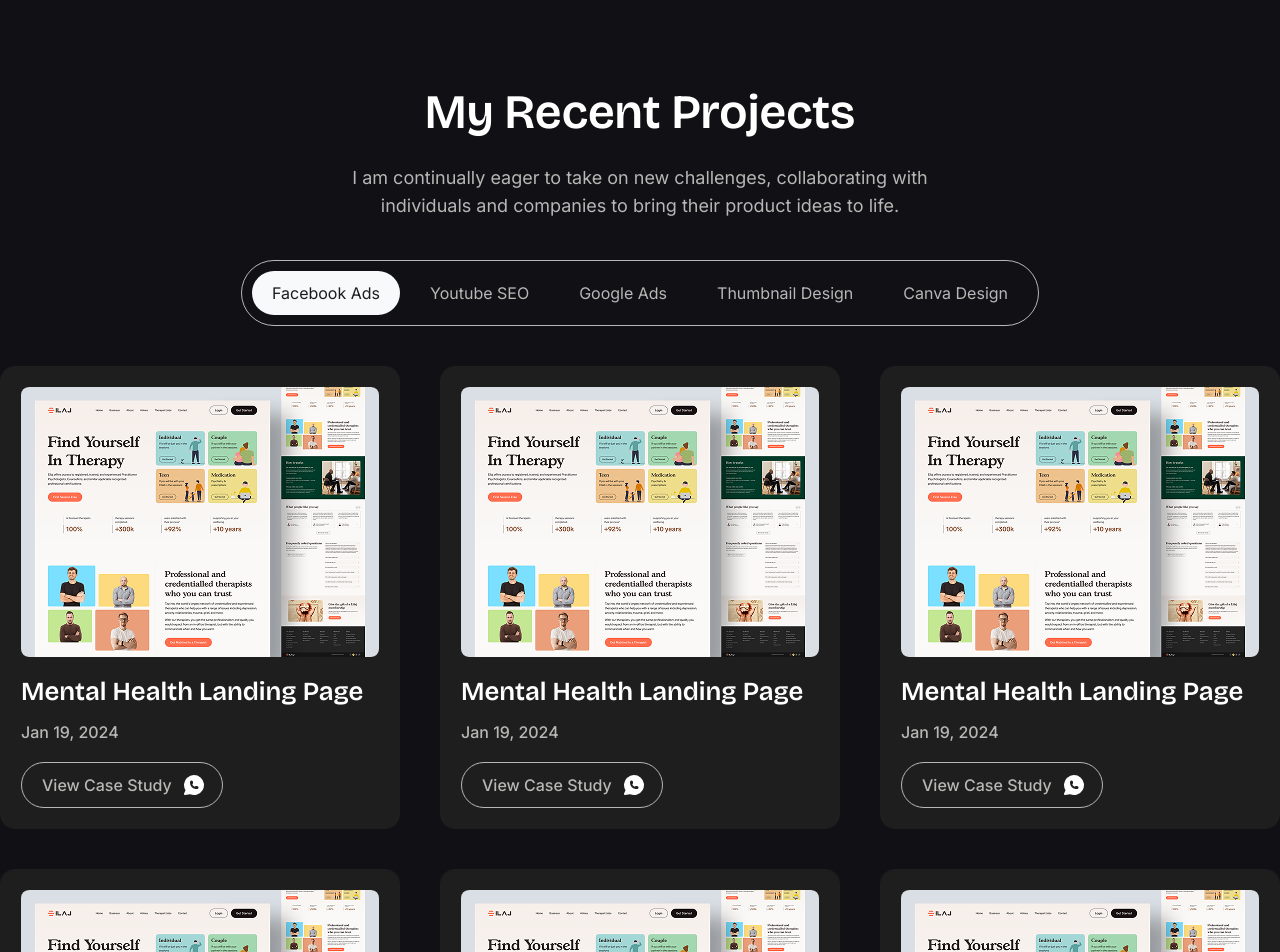
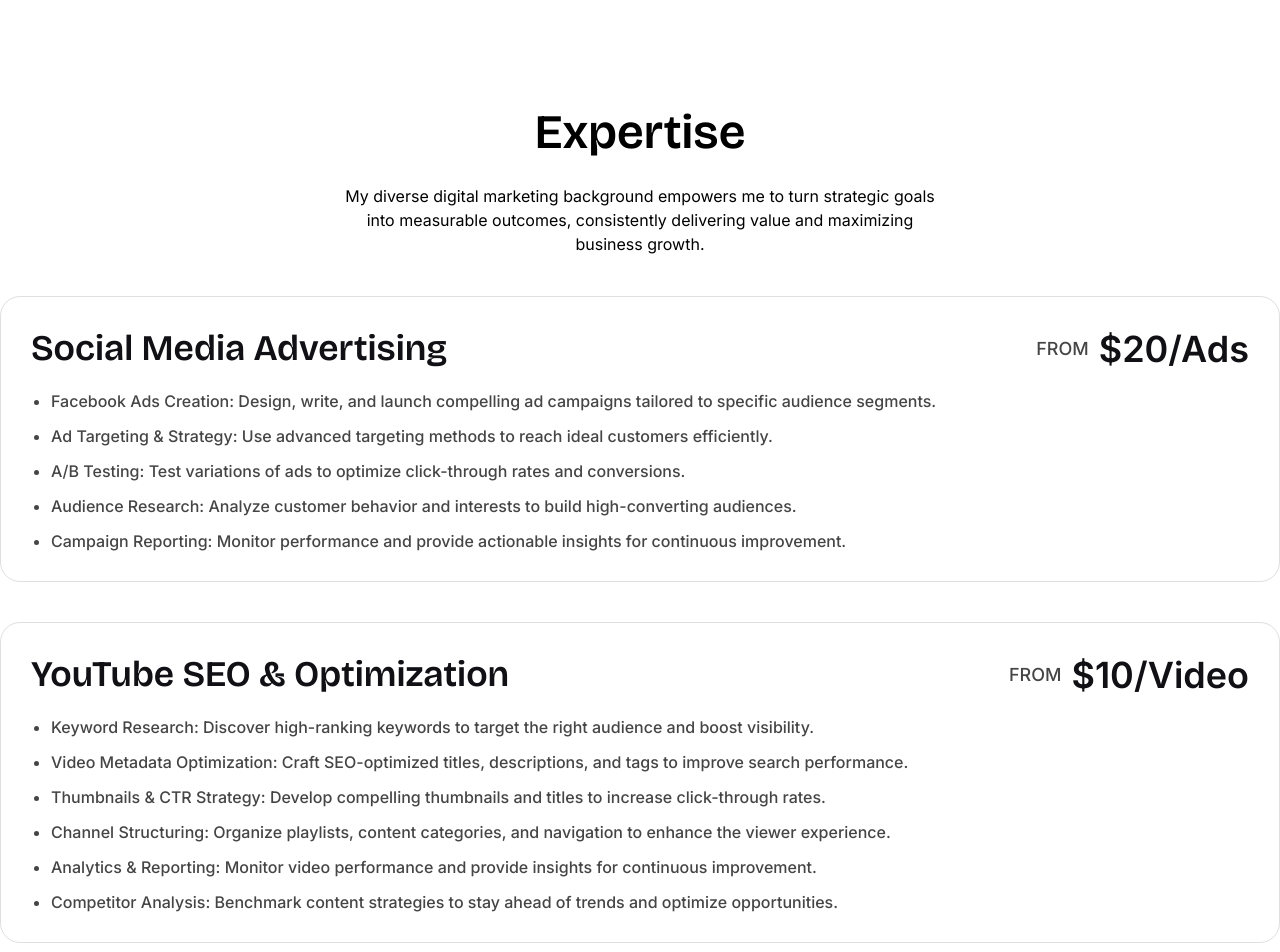
Before and after one commit to itsdevelopershakil/freelancer-mahim, a Next.js app: page / in a window 1280 px wide. Shown: the top 952 px of the page. Built offline with nearby package versions, Linux system fonts and the light colour scheme.

Commit message:
expertise section done

```diff
--- a/src/app/page.tsx
+++ b/src/app/page.tsx
@@ -1,3 +1,4 @@
+import Expertise from "@/components/Expertise";
 import Gallery from "@/components/Gallery";
 import Footer from "@/components/partials/Footer";
 import Portfolio from "@/components/Portfolio";
@@ -6,6 +7,20 @@ import TestimonialCard from "@/components/TestimonialCard";
 export default function Home() {
   return (
     <>
+      <section className="py-20 sm:py-[100px]">
+        <div className="max-width">
+          <h1 className="font-semibold text-2xl sm:text-3xl lg:text-5xl leading-[64px] text-center">
+            Expertise
+          </h1>
+          <p className="leading-6 mt-5 mb-10 text-center">
+            My diverse digital marketing background empowers me to turn
+            strategic goals <br className="hidden md:block" /> into measurable
+            outcomes, consistently delivering value and maximizing{" "}
+            <br className="hidden md:block" /> business growth.
+          </p>
+          <Expertise />
+        </div>
+      </section>
       <section className="py-20 bg-[#101015]">
         <div className="max-width">
           <h1 className="text-white font-semibold text-2xl sm:text-3xl lg:text-5xl leading-[64px] text-center">
--- /dev/null
+++ b/src/components/Expertise.tsx
@@ -0,0 +1,17 @@
+import { expertiseData } from "@/constants/expertiseData";
+import { Fragment } from "react";
+import ExpertiseCard from "./ExpertiseCard";
+
+const Expertise = () => {
+  return (
+    <div className="mt-10 grid gap-5 sm:gap-10">
+      {expertiseData.map((item, i) => (
+        <Fragment key={i}>
+          <ExpertiseCard data={item} />
+        </Fragment>
+      ))}
+    </div>
+  );
+};
+
+export default Expertise;
--- /dev/null
+++ b/src/components/ExpertiseCard.tsx
@@ -0,0 +1,37 @@
+import { ExpertiseDataType } from "@/constants/expertiseData";
+
+type ExpertiseCardProps = {
+  data: ExpertiseDataType;
+};
+
+const ExpertiseCard = ({ data }: ExpertiseCardProps) => {
+  return (
+    <div className="p-4 sm:p-[30px] rounded-[20px] bg-white border border-[#DFDFDF] hover:bg-[#F7F7F7] hover:border-[#F7F7F7] duration-300">
+      <div className="flex justify-between items-center gap-2.5">
+        <h1 className="text-[#101015] font-semibold text-lg md:text-2xl lg:text-4xl lg:leading-11">
+          {data.title}
+        </h1>
+        <div className="flex items-center gap-2.5">
+          <p className="text-[#454545] text-sm lg:text-lg leading-6 font-medium">
+            FROM
+          </p>
+          <span className="text-[#101015] text-lg md:text-2xl lg:text-4xl font-semibold">
+            ${data.price}/{data.service}
+          </span>
+        </div>
+      </div>
+      <ul className="mt-5 grid gap-[15px] list-disc pl-4 sm:pl-5">
+        {data.bulletPoints.map((item, i) => (
+          <li
+            key={i}
+            className="text-[#454545] text-sm md:text-base lg:font-medium leading-5"
+          >
+            {item}
+          </li>
+        ))}
+      </ul>
+    </div>
+  );
+};
+
+export default ExpertiseCard;
--- a/src/components/PortfolioCard.tsx
+++ b/src/components/PortfolioCard.tsx
@@ -34,7 +34,7 @@ const PortfolioCard = ({ data }: PortfolioCardProps) => {
           className="pl-5 pr-4 py-2.5 flex items-center gap-2.5 bg-[#1E1E1E] border border-[#B7B7B5] text-[#B7B7B5] hover:bg-white hover:text-[#101015] duration-300 group rounded-[30px] font-medium text-sm xl:text-base"
         >
           View Case Study{" "}
-          <TbBrandWhatsappFilled className="text-2xl text-white group-hover:text-[#101015] duration-300" />
+          <TbBrandWhatsappFilled className="text-2xl text-white group-hover:text-[#101015] duration-300 shrink-0" />
         </Link>
       </div>
     </div>
--- /dev/null
+++ b/src/constants/expertiseData.ts
@@ -0,0 +1,51 @@
+export type ExpertiseDataType = {
+  id: number;
+  title: string;
+  price: number;
+  service: string;
+  bulletPoints: string[];
+};
+
+export const expertiseData = [
+  {
+    id: 1,
+    title: "Social Media Advertising",
+    price: 20,
+    service: "Ads",
+    bulletPoints: [
+      "Facebook Ads Creation: Design, write, and launch compelling ad campaigns tailored to specific audience segments.",
+      "Ad Targeting & Strategy: Use advanced targeting methods to reach ideal customers efficiently.",
+      "A/B Testing: Test variations of ads to optimize click-through rates and conversions.",
+      "Audience Research: Analyze customer behavior and interests to build high-converting audiences.",
+      "Campaign Reporting: Monitor performance and provide actionable insights for continuous improvement.",
+    ],
+  },
+  {
+    id: 2,
+    title: "YouTube SEO & Optimization",
+    price: 10,
+    service: "Video",
+    bulletPoints: [
+      "Keyword Research: Discover high-ranking keywords to target the right audience and boost visibility.",
+      "Video Metadata Optimization: Craft SEO-optimized titles, descriptions, and tags to improve search performance.",
+      "Thumbnails & CTR Strategy: Develop compelling thumbnails and titles to increase click-through rates.",
+      "Channel Structuring: Organize playlists, content categories, and navigation to enhance the viewer experience.",
+      "Analytics & Reporting: Monitor video performance and provide insights for continuous improvement.",
+      "Competitor Analysis: Benchmark content strategies to stay ahead of trends and optimize opportunities.",
+    ],
+  },
+  {
+    id: 3,
+    title: "Google Ads Campaign Management",
+    price: 30,
+    service: "Ads",
+    bulletPoints: [
+      "Search Ads Creation: Craft compelling ad copy and keyword strategies to appear in high-intent search results.",
+      "Display Ads Design: Set up visually engaging banners across Google's Display Network to reach new audiences.",
+      "Keyword Research & Optimization: Use keyword tools to find high-converting, low-competition search terms.",
+      "A/B Testing: Continuously test ad variations for better performance and improved ROI.",
+      "Ad Extensions Implementation: Maximize visibility and relevance with site links, callouts, and structured snippets.",
+      "Campaign Setup & Launch: Build full campaigns tailored to your business goals with precise targeting.",
+    ],
+  },
+];
```
